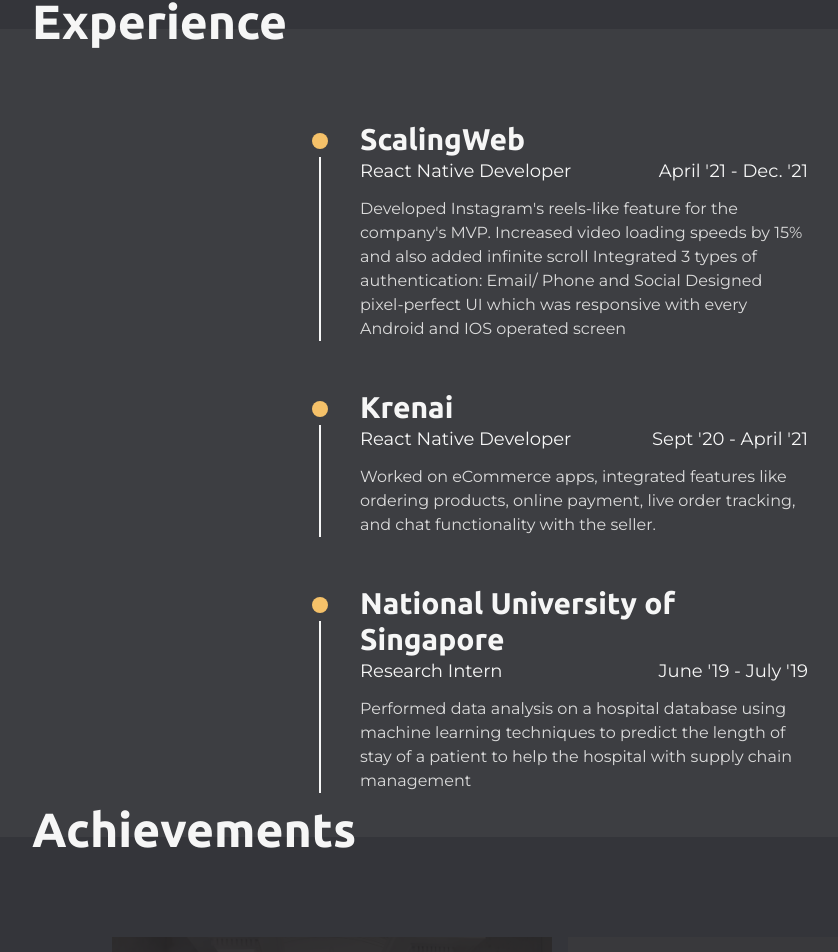
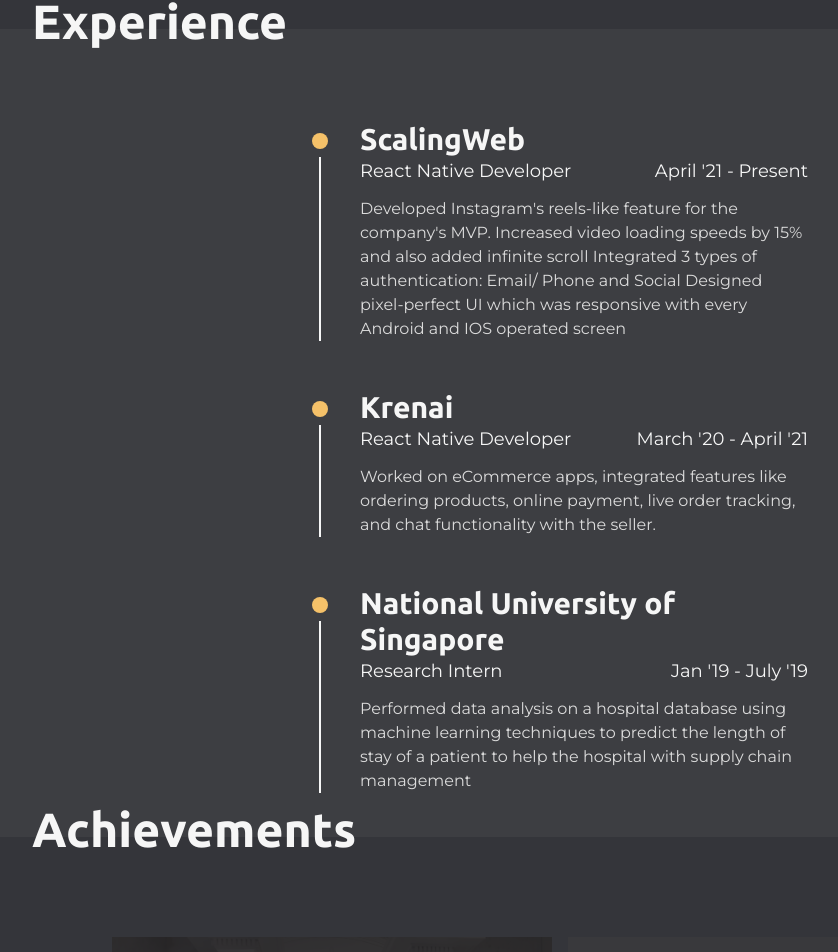
Before and after one commit to deeppomal/deeppomal-portfolio, a Next.js app: page / in a window 1280 px wide. Shown: the part 1659-2611 px from the top of the page, without its empty margins (80-918 px from the left). Built offline with nearby package versions, Linux system fonts and the light colour scheme.

Commit message:
bug fixes

```diff
--- a/components/Experience.js
+++ b/components/Experience.js
@@ -5,7 +5,7 @@ const data = [
 
     {
         id:'1',
-        year:"April '21 - Dec. '21",
+        year:"April '21 - Present",
         role:'React Native Developer',
         company:'ScalingWeb',
         jd: "Developed Instagram's reels-like feature for the company's MVP. Increased video loading speeds by 15% and also added infinite scroll \nIntegrated 3 types of authentication: Email/ Phone and Social \nDesigned pixel-perfect UI which was responsive with every Android and IOS operated screen"
@@ -13,7 +13,7 @@ const data = [
     },
     {
         id:'2',
-        year:"Sept '20 - April '21",
+        year:"March '20 - April '21",
         role:'React Native Developer',
         company:'Krenai',
         jd: "Worked on eCommerce apps, integrated features like ordering products, online payment, live order tracking, and chat functionality with the seller."
@@ -21,7 +21,7 @@ const data = [
     },
     {
         id:'3',
-        year:"June '19 - July '19",
+        year:"Jan '19 - July '19",
         company:'National University of Singapore ',
         role:'Research Intern',
         jd: "Performed data analysis on a hospital database using machine learning techniques to predict the length of stay of a patient to help the hospital with supply chain management",
```
